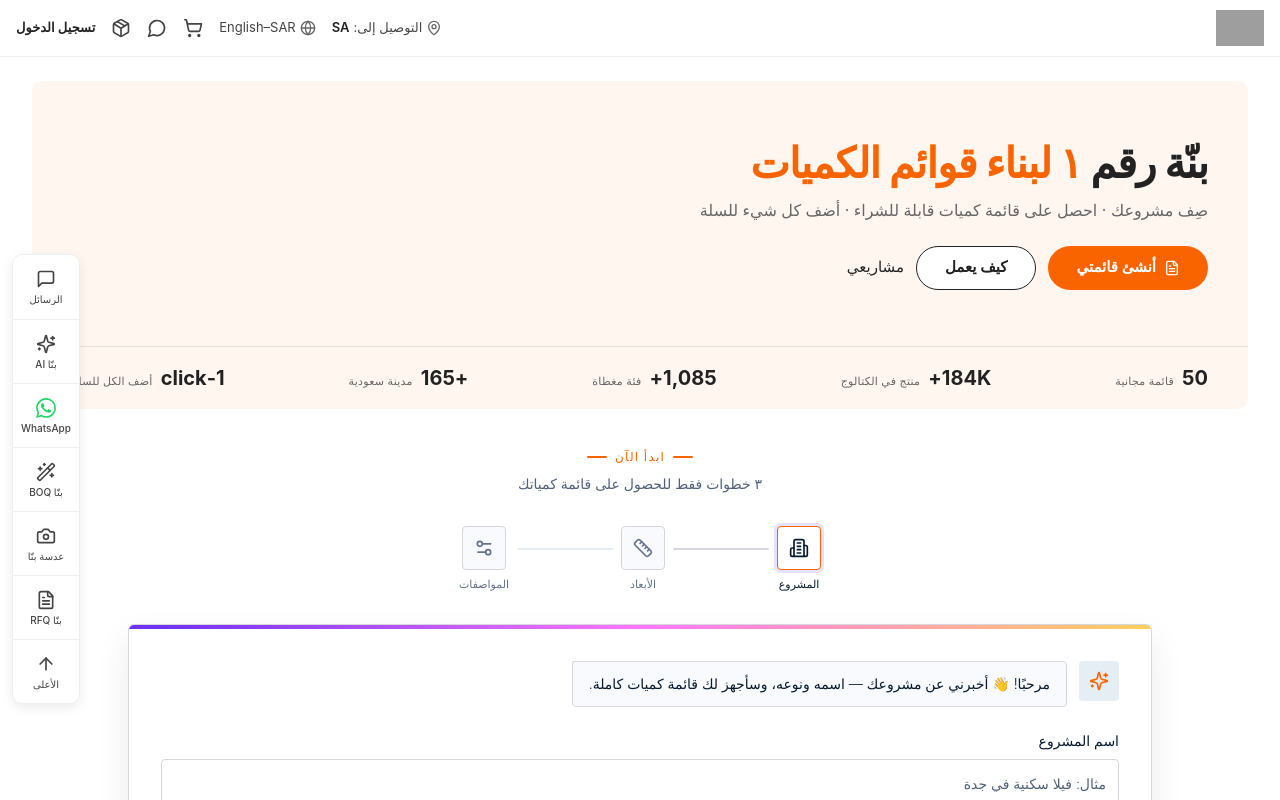
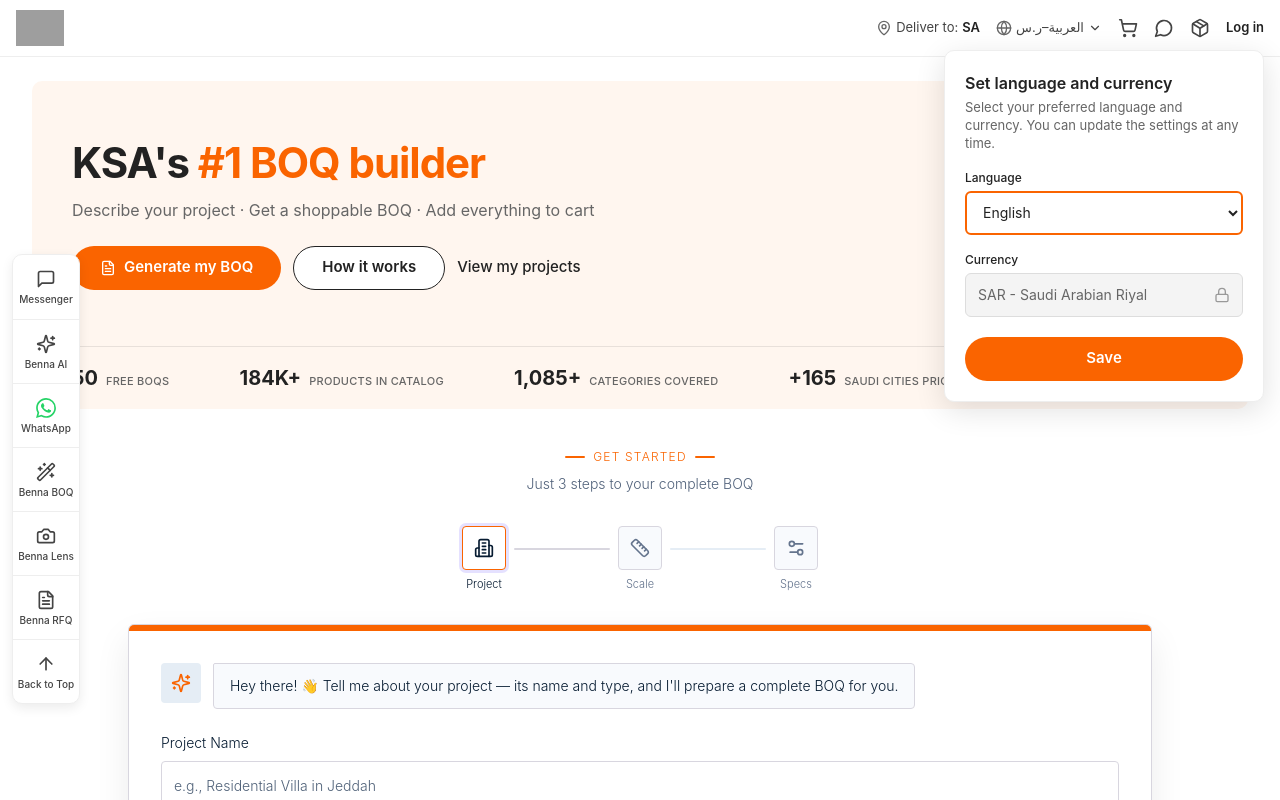
Before and after one commit to hussainghazali/Benna-BOQ, a React (Vite) app: page /build-project in a window 1280 px wide. Both pictures are taken after a click on the button "العربية–ر.س". Shown: the top 800 px of the page. Built offline with nearby package versions, Linux system fonts and the light colour scheme; no server answers; grey boxes are pictures that could not be loaded; a small style sheet from the web is missing.

Commit message:
Header: language+currency & messages dropdowns; BOQ: remove how-it-works, orange card accent

```diff
--- a/src/components/Header.tsx
+++ b/src/components/Header.tsx
@@ -1,8 +1,9 @@
 // Standalone header matching the Benna storefront chrome (Alibaba-style):
-// single row, centered container — logo left; Deliver-to / Language /
-// cart / messages / orders / Log in on the right.
+// single row, centered container — logo left; Deliver-to / language+currency
+// popover / cart / messages popover / orders / Log in on the right.
+import { useState, useRef, useEffect } from "react";
 import { Link, useNavigate } from "react-router-dom";
-import { MapPin, Globe, ShoppingCart, MessageCircle, Package, User } from "lucide-react";
+import { MapPin, Globe, ShoppingCart, MessageCircle, Package, User, ChevronDown, Lock } from "lucide-react";
 import { useAuth } from "@/contexts/AuthContext";
 import { useCart } from "@/contexts/CartContext";
 import { useLanguage } from "@/contexts/LanguageContext";
@@ -12,6 +13,33 @@
   const { items, setIsCartOpen } = useCart();
   const { isRTL, t, language, setLanguage } = useLanguage();
   const navigate = useNavigate();
+
+  const [langOpen, setLangOpen] = useState(false);
+  const [msgOpen, setMsgOpen] = useState(false);
+  const [pendingLang, setPendingLang] = useState<"en" | "ar">("en");
+  const wrapRef = useRef<HTMLDivElement>(null);
+
+  // Close dropdowns on outside click / Esc
+  useEffect(() => {
+    const onDoc = (e: MouseEvent) => {
+      if (wrapRef.current && !wrapRef.current.contains(e.target as Node)) {
+        setLangOpen(false);
+        setMsgOpen(false);
+      }
+    };
+    const onKey = (e: KeyboardEvent) => {
+      if (e.key === "Escape") {
+        setLangOpen(false);
+        setMsgOpen(false);
+      }
+    };
+    document.addEventListener("mousedown", onDoc);
+    document.addEventListener("keydown", onKey);
+    return () => {
+      document.removeEventListener("mousedown", onDoc);
+      document.removeEventListener("keydown", onKey);
+    };
+  }, []);
 
   const displayName =
     (user as { name?: string; fullName?: string } | null)?.name ||
@@ -35,21 +63,72 @@
         </Link>
 
         {/* Right utilities */}
-        <div className="flex items-center gap-4 text-[13px] text-ali-ink-700">
+        <div className="relative flex items-center gap-4 text-[13px] text-ali-ink-700" ref={wrapRef}>
           <span className="hidden items-center gap-1 md:flex">
             <MapPin className="h-4 w-4 text-ali-ink-500" />
             {t("Deliver to:", "التوصيل إلى:")}{" "}
             <span className="font-semibold text-ali-ink-900">SA</span>
           </span>
 
+          {/* Language + currency dropdown */}
           <button
             type="button"
-            onClick={() => setLanguage(language === "ar" ? "en" : "ar")}
+            onClick={() => {
+              setPendingLang(language as "en" | "ar");
+              setLangOpen((v) => !v);
+              setMsgOpen(false);
+            }}
             className="hidden items-center gap-1 hover:text-ali-ink-900 md:flex"
           >
             <Globe className="h-4 w-4 text-ali-ink-500" />
             {isRTL ? "English–SAR" : "العربية–ر.س"}
+            <ChevronDown className="h-3.5 w-3.5" />
           </button>
+
+          {langOpen && (
+            <div className="absolute end-0 top-full z-50 mt-3 w-[320px] rounded-xl border border-ali-line-200 bg-white p-5 text-start shadow-[0_8px_30px_rgba(0,0,0,0.12)]">
+              <h3 className="text-[16px] font-semibold text-ali-ink-900">
+                {t("Set language and currency", "اختر اللغة والعملة")}
+              </h3>
+              <p className="mt-1 text-[13px] leading-snug text-ali-ink-500">
+                {t(
+                  "Select your preferred language and currency. You can update the settings at any time.",
+                  "اختر لغتك وعملتك المفضلة. يمكنك تعديل الإعدادات في أي وقت.",
+                )}
+              </p>
+
+              <label className="mt-4 block text-[12px] font-medium text-ali-ink-900">
+                {t("Language", "اللغة")}
+              </label>
+              <select
+                value={pendingLang}
+                onChange={(e) => setPendingLang(e.target.value as "en" | "ar")}
+                className="mt-1 h-11 w-full rounded-lg border-2 border-ali-orange-500 bg-white px-3 text-[14px] text-ali-ink-900 focus:outline-none"
+              >
+                <option value="en">English</option>
+                <option value="ar">العربية</option>
+              </select>
+
+              <label className="mt-4 block text-[12px] font-medium text-ali-ink-900">
+                {t("Currency", "العملة")}
+              </label>
+              <div className="mt-1 flex h-11 w-full items-center justify-between rounded-lg border border-ali-line-300 bg-ali-bg-100 px-3 text-[14px] text-ali-ink-500">
+                <span>{t("SAR - Saudi Arabian Riyal", "ر.س - ريال سعودي")}</span>
+                <Lock className="h-4 w-4 text-ali-ink-400" />
+              </div>
+
+              <button
+                type="button"
+                onClick={() => {
+                  setLanguage(pendingLang);
+                  setLangOpen(false);
+                }}
+                className="mt-5 h-11 w-full rounded-full bg-ali-orange-500 text-[15px] font-semibold text-white transition-colors hover:bg-ali-orange-600"
+              >
+                {t("Save", "حفظ")}
+              </button>
+            </div>
+          )}
 
           <button type="button" onClick={() => setIsCartOpen(true)} className="relative hover:text-ali-ink-900" title={t("Cart", "السلة")}>
             <ShoppingCart className="h-5 w-5" />
@@ -60,7 +139,39 @@
             )}
           </button>
 
-          <MessageCircle className="h-5 w-5 cursor-pointer hover:text-ali-ink-900" />
+          {/* Messages dropdown */}
+          <button
+            type="button"
+            onClick={() => {
+              setMsgOpen((v) => !v);
+              setLangOpen(false);
+            }}
+            className="relative hover:text-ali-ink-900"
+            title={t("Messages", "الرسائل")}
+          >
+            <MessageCircle className="h-5 w-5" />
+          </button>
+
+          {msgOpen && (
+            <div className="absolute end-0 top-full z-50 mt-3 w-[340px] rounded-xl border border-ali-line-200 bg-white p-5 shadow-[0_8px_30px_rgba(0,0,0,0.12)]">
+              <h3 className="text-[18px] font-semibold text-ali-ink-900">
+                {t("Messages", "الرسائل")}
+              </h3>
+              <p className="mt-8 mb-8 text-center text-[14px] text-ali-ink-500">
+                {isAuthenticated
+                  ? t("No messages yet", "لا توجد رسائل بعد")
+                  : t("Sign in to view more", "سجّل الدخول للعرض")}
+              </p>
+              <Link
+                to={isAuthenticated ? "/assistant" : "/welcome?redirect=/build-project"}
+                onClick={() => setMsgOpen(false)}
+                className="block h-12 w-full rounded-full bg-ali-orange-500 text-center text-[15px] font-semibold leading-[3rem] text-white transition-colors hover:bg-ali-orange-600"
+              >
+                {isAuthenticated ? t("Open messages", "فتح الرسائل") : t("Sign in", "تسجيل الدخول")}
+              </Link>
+            </div>
+          )}
+
           <Package className="h-5 w-5 cursor-pointer hover:text-ali-ink-900" />
 
           {isAuthenticated ? (
--- a/src/pages/BuildProjectPage.tsx
+++ b/src/pages/BuildProjectPage.tsx
@@ -467,11 +467,8 @@
                   className="relative bg-white rounded-[6px] border border-[#d8d6df] overflow-hidden"
                   style={{ boxShadow: "rgba(23,23,23,0.08) 0px 15px 35px 0px" }}
                 >
-                  {/* Violet top accent bar */}
-                  <div
-                    className="h-1 w-full"
-                    style={{ background: "linear-gradient(90deg, rgb(114,50,241) 3.13%, rgb(251,118,250) 50%, rgb(255,207,94))" }}
-                  />
+                  {/* Orange top accent bar — matches storefront card */}
+                  <div className="h-1.5 w-full bg-ali-orange-500" />
                   <div className="p-6 sm:p-8">
                     <AnimatePresence mode="wait">
                       {step === 1 && (
@@ -536,81 +533,6 @@
         </div>
       </div>
 
-      {/* ── Social proof / How-it-works strip ── */}
-      {!result && !showPaywall && !isGenerating && (
-        <div className="bg-[#f8fafd] border-t border-[#d8d6df]" id="how-it-works">
-          <div className="mx-auto w-full max-w-[1400px] px-4 lg:px-6 xl:px-8 py-12">
-            <div className="max-w-3xl mx-auto">
-              <div className="text-center mb-8">
-                <div className="flex items-center justify-center gap-2 mb-2">
-                  <div className="w-5 h-0.5 bg-[#FA6400] rounded-full" />
-                  <span className="text-xs font-light text-[#FA6400] uppercase tracking-widest">
-                    {isRTL ? "كيف يعمل" : "How it works"}
-                  </span>
-                  <div className="w-5 h-0.5 bg-[#FA6400] rounded-full" />
-                </div>
-              </div>
-              <div className="grid grid-cols-1 sm:grid-cols-3 gap-6">
-                {[
-                  {
-                    num: "01",
-                    titleEn: "Describe your project",
-                    titleAr: "صِف مشروعك",
-                    descEn: "Name it, pick the type, city, area, floors, and any special specs",
-                    descAr: "سمّه، اختر النوع والمدينة والمساحة والأدوار وأي مواصفات خاصة",
-                    icon: Building2,
-                  },
-                  {
-                    num: "02",
-                    titleEn: "Benna builds your BOQ",
-                    titleAr: "بنّة تبني قائمتك",
-                    descEn: "The engine calculates materials, quantities, and matches real catalog products",
-                    descAr: "المحرك يحسب المواد والكميات ويربطها بمنتجات حقيقية من الكتالوج",
-                    icon: Calculator,
-                  },
-                  {
-                    num: "03",
-                    titleEn: "Shop & export",
-                    titleAr: "تسوّق وصدّر",
-                    descEn: "Add matched Benna catalog products to cart instantly or export a contractor-ready CSV",
-                    descAr: "أضف منتجات كتالوج Benna المطابقة للسلة فوراً أو صدّر ملف CSV جاهزاً للمقاول",
-                    icon: ShoppingCart,
-                  },
-                ].map((item, i) => {
-                  const Icon = item.icon;
-                  return (
-                    <motion.div
-                      key={i}
-                      initial={{ opacity: 0, y: 15 }}
-                      animate={{ opacity: 1, y: 0 }}
-                      transition={{ delay: i * 0.1 }}
-                      className="flex gap-4"
-                    >
-                      <div className="shrink-0">
-                        <div className="w-10 h-10 rounded-[4px] bg-[#e5edf5] flex items-center justify-center">
-                          <Icon className="w-5 h-5 text-[#FA6400]" />
-                        </div>
-                      </div>
-                      <div>
-                        <div className="flex items-center gap-2 mb-1">
-                          <span className="text-[10px] font-light text-[#FA6400] tracking-widest">{item.num}</span>
-                          <h3 className="text-[14px] font-light text-[#061b31]">
-                            {isRTL ? item.titleAr : item.titleEn}
-                          </h3>
-                        </div>
-                        <p className="text-[12px] font-light text-[#50617a] leading-relaxed">
-                          {isRTL ? item.descAr : item.descEn}
-                        </p>
-                      </div>
-                    </motion.div>
-                  );
-                })}
-              </div>
-            </div>
-          </div>
-        </div>
-      )}
-
       {/* Alibaba-style left-edge quick actions rail */}
       <SideActionRail />
     </main>,
```
